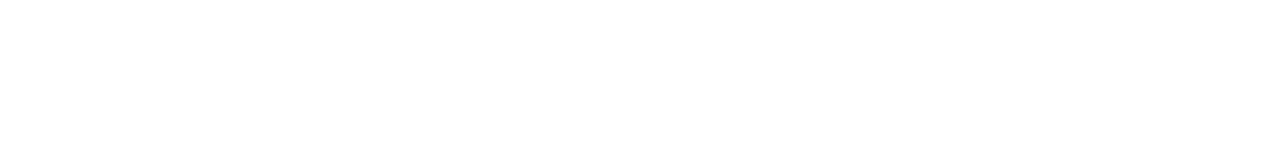
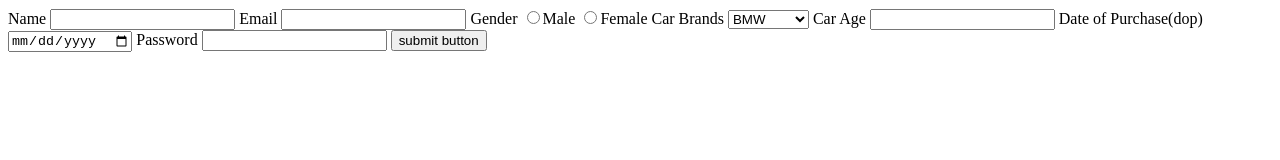
Before and after one commit to acciojob/car-insurance-form-PuroshPK, a website: page main.html in a window 1280 px wide. Drawn offline with Linux system fonts and the light colour scheme.

Commit message:
created a submission

```diff
--- a/main.html
+++ b/main.html
@@ -8,6 +8,28 @@
 
 <body>
 	<!-- the entire body must be written by student -->
+	<form method="post">
+		<label for="name">Name</label>
+		<input type="text" id="name" required>
+		<label for="email">Email</label>
+		<input type="email" id="email" required>
+		<label>Gender</label>
+		<input required type="radio" name="gender">Male
+		<input required type="radio" name="gender">Female
+		<label for="cars">Car Brands</label>
+		<select id="cars">
+			<option>BMW</option>
+			<option>Audi</option>
+			<option>Mercedez</option>
+		</select>
+		<label for="carage">Car Age</label>
+		<input type="number" id="carage" required>
+		<label for="dop">Date of Purchase(dop)</label>
+		<input type="date" id="dop" required>
+		<label for="password">Password</label>
+		<input type="password" id="password" required>
+		<button type="submit">submit button</button>
+	</form>
     <script type="text/javascript" src="./script.js">
 </script>
 
```
